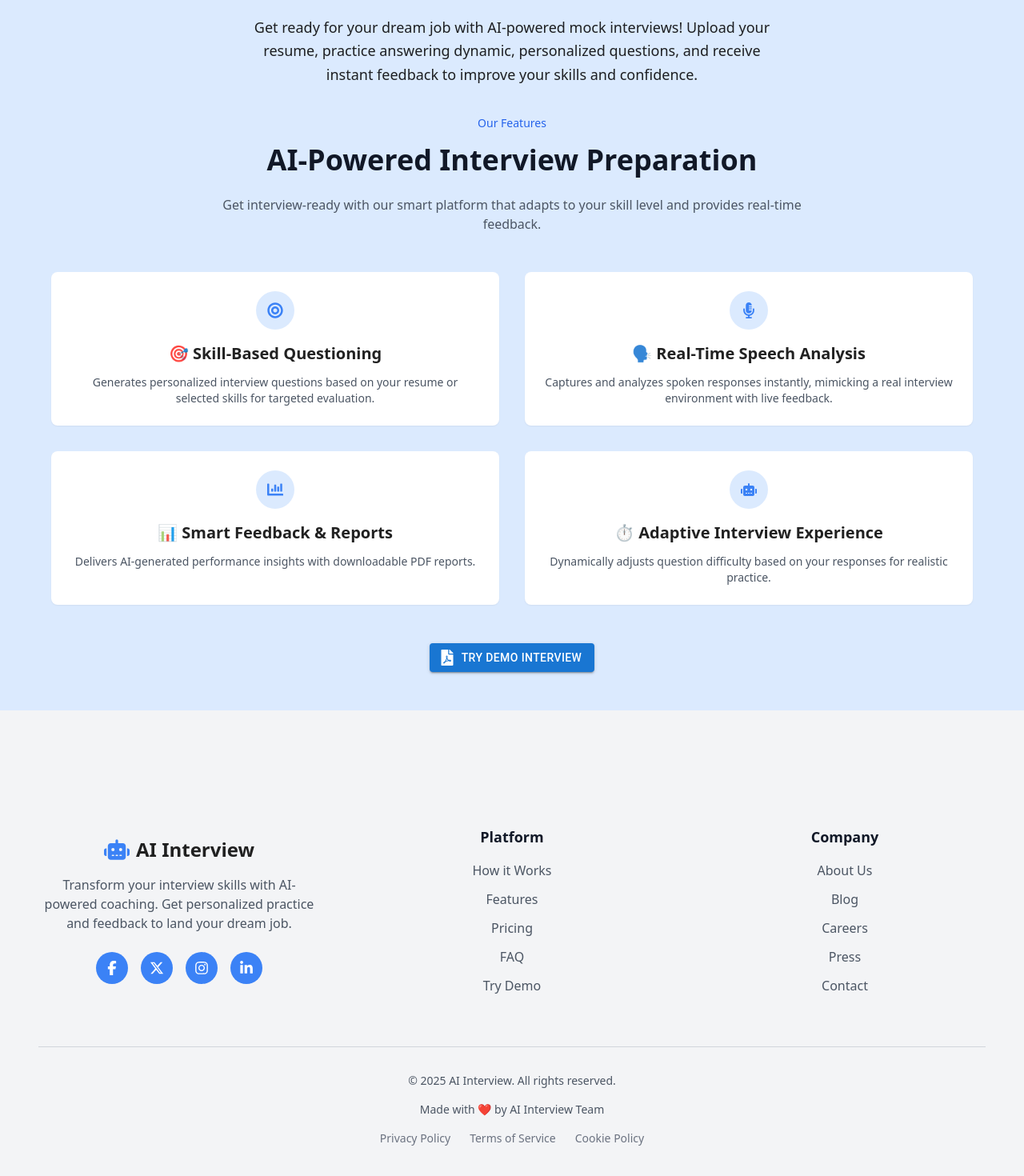
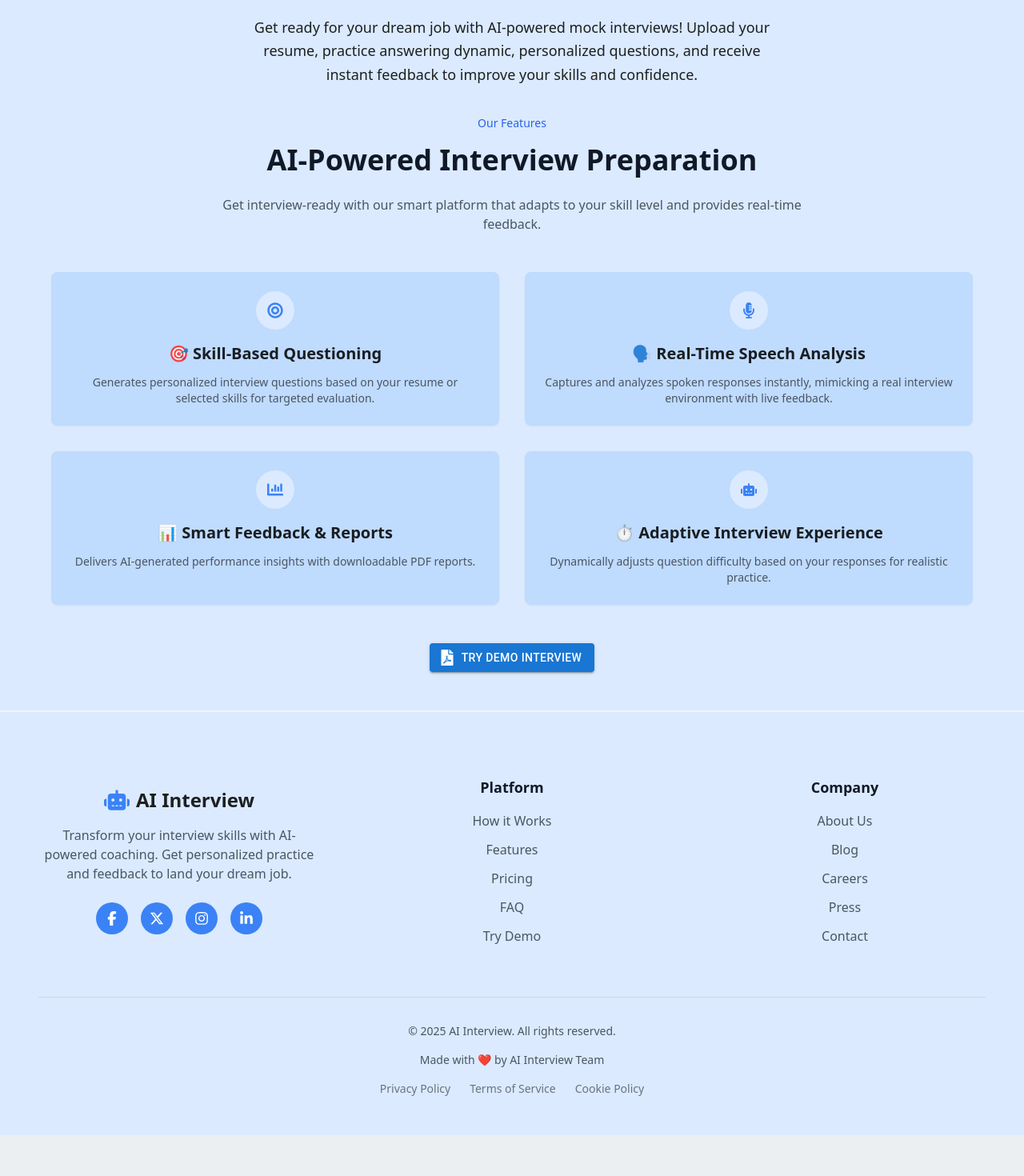
Before and after one commit to VishalVKV99/AI-Interview, a React (Create React App) app: page / in a window 1280 px wide. Shown: the part 208-1678 px from the top of the page at 80% size. After the commit the page ends 1627 px from the top, so only its background shows below. Built offline with nearby package versions, Linux system fonts and the light colour scheme; no server answers.

Commit message:
color change

```diff
--- a/src/layout/Footer.jsx
+++ b/src/layout/Footer.jsx
@@ -3,12 +3,12 @@ import { FaFacebookF, FaXTwitter, FaInstagram, FaLinkedinIn, FaRobot } from "rea
 
 const Footer = () => {
   return (
-    <footer className="bg-gradient-to-br from-blue-100 to-blue-50 pt-20 pb-12 mt-16 text-center">
+    <footer className="bg-gradient-to-br bg-blue-100 pt-20 pb-12 mt-0.5 text-center">
       <div className="container mx-auto px-6 md:px-12">
         <div className="grid grid-cols-1 md:grid-cols-3 gap-16 mb-16 items-center justify-center">
           {/* Logo and about */}
-          <div className="col-span-1 text-center">
-            <div className="flex items-center justify-center gap-2 mb-4">
+          <div className="col-span-1  text-center">
+            <div className="flex items-center  justify-center gap-2 mb-4">
               <FaRobot className="text-blue-500 h-8 w-8" />
               <span className="text-2xl font-bold">AI Interview</span>
             </div>
--- a/src/pages/LandingPage.jsx
+++ b/src/pages/LandingPage.jsx
@@ -37,20 +37,20 @@ const AboutSection = () => {
         {/* Feature Grid */}
         <div className="grid md:grid-cols-2 gap-8">
           {/* Feature 1 */}
-          <div className="bg-white rounded-lg p-6 shadow-sm transition-all duration-700 hover:shadow-lg hover:-translate-y-2">
+          <div className="bg-blue-200 rounded-lg p-6 shadow-sm transition-all duration-700 hover:shadow-lg hover:-translate-y-2">
             <div className="mb-4 flex justify-center">
               <div className="w-12 h-12 rounded-full bg-blue-100 flex items-center justify-center transition-transform duration-500 hover:scale-110">
                 <SkillIcon className="text-blue-500 h-5 w-5" />
               </div>
             </div>
-            <h3 className="text-xl font-semibold text-center mb-3">🎯 Skill-Based Questioning</h3>
+            <h3 className="text-xl font-semibold  text-center mb-3">🎯 Skill-Based Questioning</h3>
             <p className="text-center text-gray-600 text-sm">
               Generates personalized interview questions based on your resume or selected skills for targeted evaluation.
             </p>
           </div>
 
           {/* Feature 2 */}
-          <div className="bg-white rounded-lg p-6 shadow-sm transition-all duration-700 hover:shadow-lg hover:-translate-y-2">
+          <div className="bg-blue-200 rounded-lg p-6 shadow-sm transition-all duration-700 hover:shadow-lg hover:-translate-y-2">
             <div className="mb-4 flex justify-center">
               <div className="w-12 h-12 rounded-full bg-blue-100 flex items-center justify-center transition-transform duration-500 hover:scale-110">
                 <SpeechIcon className="text-blue-500 h-5 w-5" />
@@ -63,7 +63,7 @@ const AboutSection = () => {
           </div>
 
           {/* Feature 3 */}
-          <div className="bg-white rounded-lg p-6 shadow-sm transition-all duration-700 hover:shadow-lg hover:-translate-y-2">
+          <div className="bg-blue-200 rounded-lg p-6 shadow-sm transition-all duration-700 hover:shadow-lg hover:-translate-y-2">
             <div className="mb-4 flex justify-center">
               <div className="w-12 h-12 rounded-full bg-blue-100 flex items-center justify-center transition-transform duration-500 hover:scale-110">
                 <AnalyticsIcon className="text-blue-500 h-5 w-5" />
@@ -76,7 +76,7 @@ const AboutSection = () => {
           </div>
 
           {/* Feature 4 */}
-          <div className="bg-white rounded-lg p-6 shadow-sm transition-all duration-700 hover:shadow-lg hover:-translate-y-2">
+          <div className="bg-blue-200 rounded-lg p-6 shadow-sm transition-all duration-700 hover:shadow-lg hover:-translate-y-2">
             <div className="mb-4 flex justify-center">
               <div className="w-12 h-12 rounded-full bg-blue-100 flex items-center justify-center transition-transform duration-500 hover:scale-110">
                 <AdaptiveIcon className="text-blue-500 h-5 w-5" />
```
